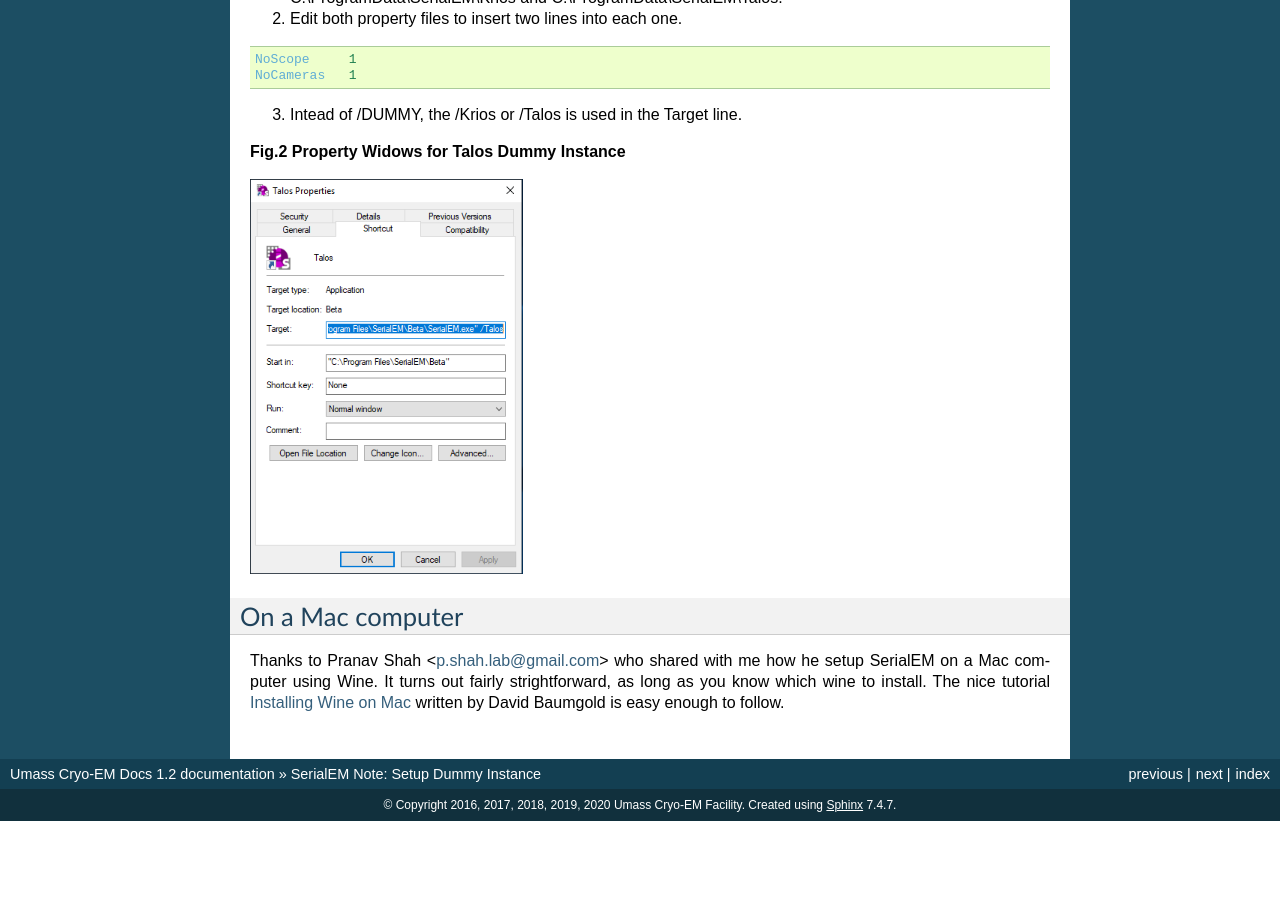
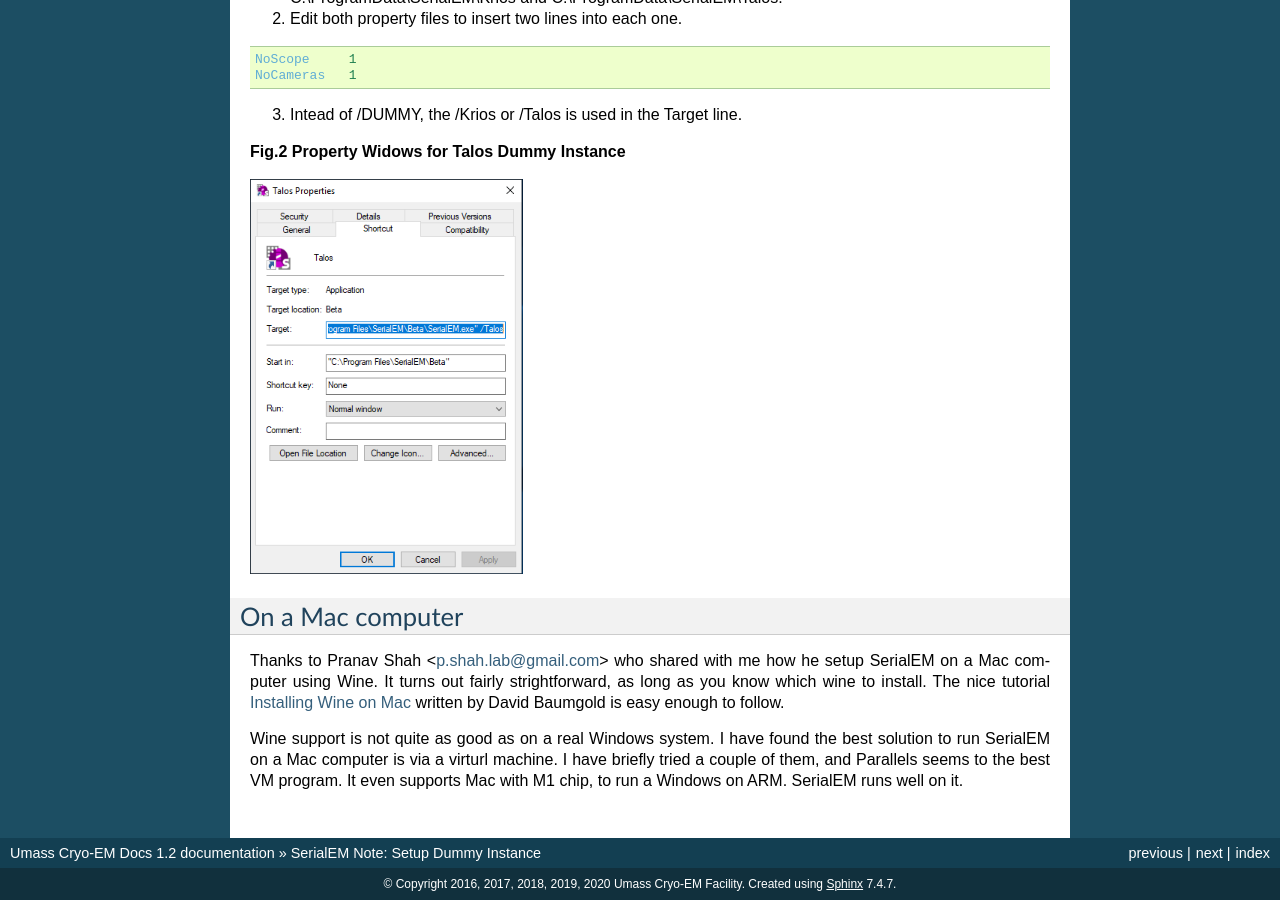
Before and after one commit to xuchen66/sphinx-emdocs, a Sphinx documentation site: the page built from source/serialEM-note-setup-dummy.rst, in a window 1280 px wide and 900 px high, scrolled down 1271 px. Built offline with Sphinx 7.4.7, drawn with Linux system fonts in a browser that asks for light colours; pages that are not in the unit, such as notebooks, are missing from menus; before the commit the page ends 2092 px from its top, so only the background shows below that.

Commit message:
Update serialEM-note-setup-dummy.rst

```diff
--- a/source/serialEM-note-setup-dummy.rst
+++ b/source/serialEM-note-setup-dummy.rst
@@ -80,3 +80,8 @@
 
 Thanks to Pranav Shah <p.shah.lab@gmail.com> who shared with me how he setup SerialEM on a Mac computer using Wine. It turns out
 fairly strightforward, as long as you know which wine to install. The nice tutorial `Installing Wine on Mac <https://www.davidbaumgold.com/tutorials/wine-mac/>`_ written by David Baumgold is easy enough to follow.
+
+.. _note:
+
+Wine support is not quite as good as on a real Windows system. I have found the best solution to run SerialEM on a Mac computer is via a virturl machine. I have
+briefly tried a couple of them, and Parallels seems to the best VM program. It even supports Mac with M1 chip, to run a Windows on ARM. SerialEM runs well on it.
```
